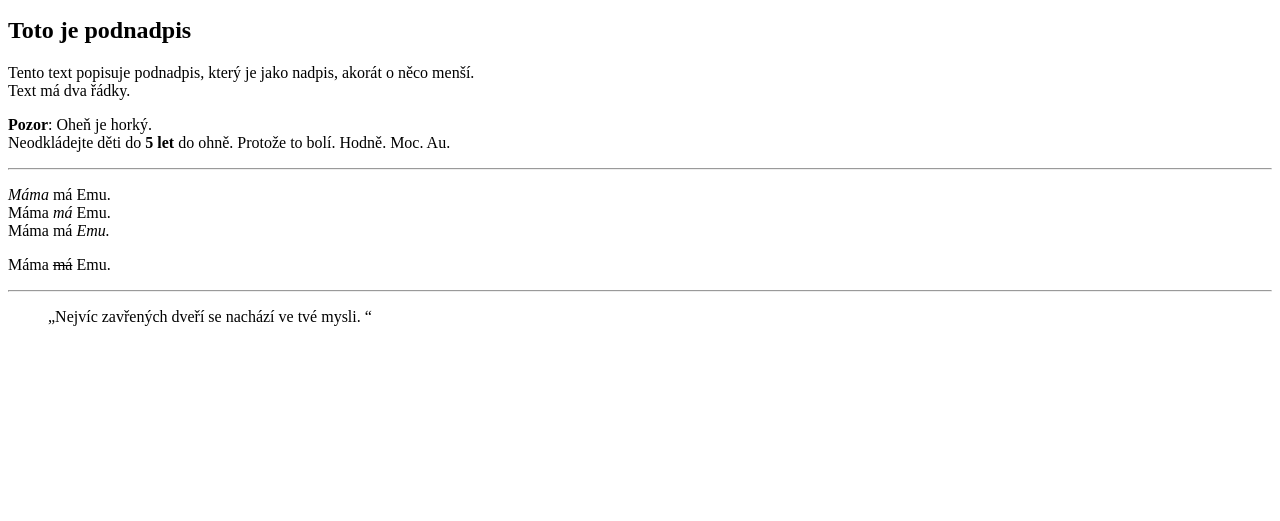
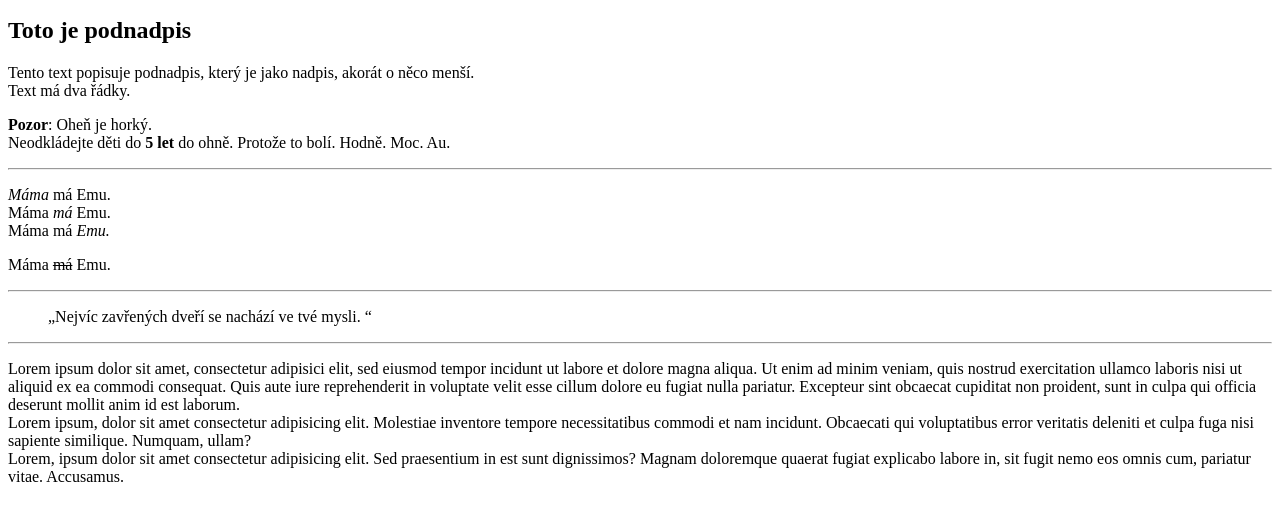
Before and after one commit to 314PAP/webrebel1, a plain HTML site: page index.html in a window 1280 px wide. Shown: the part 101-622 px from the top of the page. Drawn offline with Linux system fonts and the light colour scheme.

Commit message:
vyzkoušel jsem <br>

```diff
--- a/index.html
+++ b/index.html
@@ -11,12 +11,15 @@
 
             <h2>Toto je podnadpis</h2>
 
-                <p>Tento text popisuje podnadpis, který je jako nadpis, akorát o něco menší.<br>Text má dva řádky.</p>
+                <p>
+                    Tento text popisuje podnadpis, který je jako nadpis, akorát o něco menší.<br>Text má dva řádky.
+                </p>
 
                 <p>
                     <strong>Pozor</strong>: Oheň je horký.<br>
                     Neodkládejte děti do <strong>5 let</strong> do ohně. Protože to bolí. Hodně. Moc. Au.
                 </p>
+
                 <hr>
 
                 <p>
@@ -24,6 +27,7 @@
                     Máma <em>má</em> Emu.<br>
                     Máma má <em>Emu.</em>
                 </p>
+
                 <p>
                     Máma <s>má</s> Emu.
                 </p>
@@ -33,6 +37,17 @@
                         „Nejvíc zavřených dveří se nachází ve tvé mysli. “
                     </p>
                 </blockquote>
+
+                <hr>
+
+                <p>
+                    Lorem ipsum dolor sit amet, consectetur adipisici elit, sed eiusmod tempor incidunt ut labore et dolore magna aliqua. Ut enim ad minim veniam, quis nostrud exercitation ullamco laboris nisi ut aliquid ex ea commodi consequat. Quis aute iure reprehenderit in voluptate velit esse cillum dolore eu fugiat nulla pariatur. Excepteur sint obcaecat cupiditat non proident, sunt in culpa qui officia deserunt mollit anim id est laborum.
+                    <br>
+                    Lorem ipsum, dolor sit amet consectetur adipisicing elit. Molestiae inventore tempore necessitatibus commodi et nam incidunt. Obcaecati qui voluptatibus error veritatis deleniti et culpa fuga nisi sapiente similique. Numquam, ullam?
+                    <br>
+                    Lorem, ipsum dolor sit amet consectetur adipisicing elit. Sed praesentium in est sunt dignissimos? Magnam doloremque quaerat fugiat explicabo labore in, sit fugit nemo eos omnis cum, pariatur vitae. Accusamus.
+
+                </p>
         </body>
 
  </html>
```
